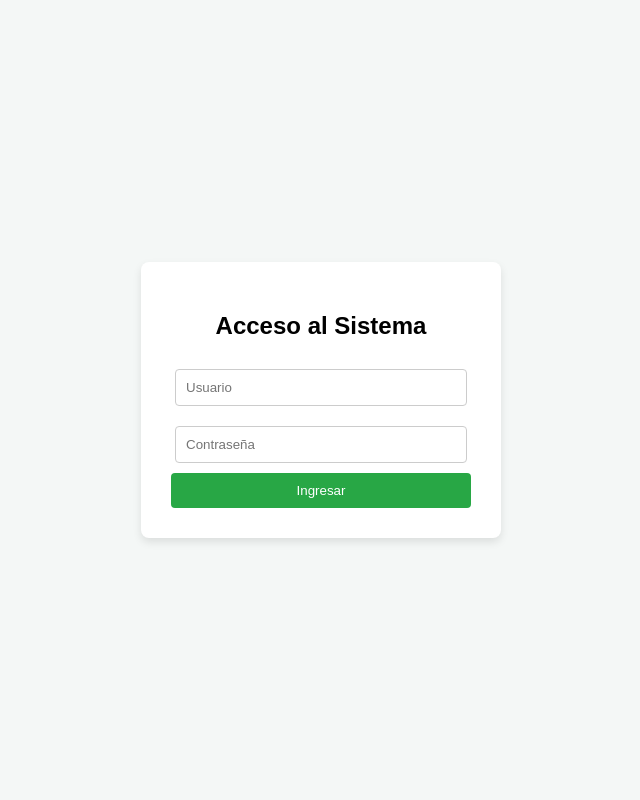
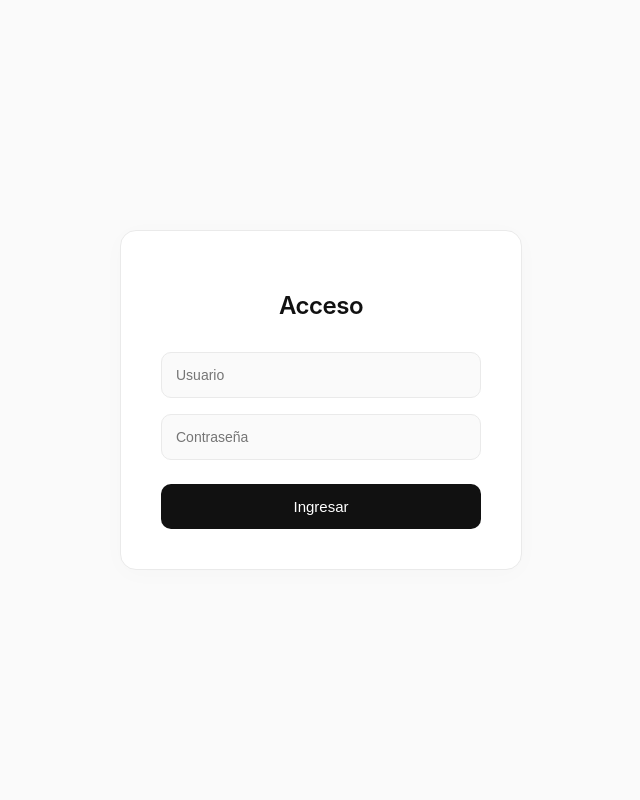
Before and after one commit to FabrizioJRD/SISTEMA-WEB-CON-FLASK, a Flask app: template templates/index.html in a window 1280 px wide. Shown: the whole page, without its empty margins (319-959 px from the left). Run offline with Flask 3, Linux system fonts and the light colour scheme; the template is opened without the code that fills it, so the values that code supplies are empty.

Commit message:
"cambios"

```diff
--- a/templates/buscador.html
+++ b/templates/buscador.html
@@ -74,7 +74,7 @@
 <body>
     <div class="search-container">
         <div class="nav-buttons">
-            <a href="principal.html" class="btn btn-back">⬅ Regresar</a>
+            <a href="principal.html" class="btn btn-back">Regresar</a>
             <a href="index.html" onclick="localStorage.removeItem('usuarioNombre');" class="btn btn-logout">🚪 Salir del
                 Sistema</a>
         </div>
--- a/templates/index.html
+++ b/templates/index.html
@@ -1,64 +1,22 @@
 <!DOCTYPE html>
 <html lang="es">
-
 <head>
     <meta charset="UTF-8">
-    <title>Login - Sistema Web</title>
+    <title>Login</title>
     <style>
-        body {
-            font-family: Arial, sans-serif;
-            background-color: #f4f7f6;
-            display: flex;
-            justify-content: center;
-            align-items: center;
-            height: 100vh;
-            margin: 0;
-        }
-
-        .login-container {
-            background: white;
-            padding: 30px;
-            border-radius: 8px;
-            box-shadow: 0 4px 8px rgba(0, 0, 0, 0.1);
-            width: 300px;
-            text-align: center;
-        }
-
-        input[type="text"],
-        input[type="password"] {
-            width: 90%;
-            padding: 10px;
-            margin: 10px 0;
-            border: 1px solid #ccc;
-            border-radius: 4px;
-        }
-
-        button {
-            background-color: #28a745;
-            color: white;
-            border: none;
-            padding: 10px 20px;
-            border-radius: 4px;
-            cursor: pointer;
-            width: 100%;
-        }
-
-        button:hover {
-            background-color: #218838;
-        }
-
-        .error {
-            color: red;
-            margin-bottom: 15px;
-            font-size: 14px;
-            display: none;
-        }
+        body { font-family: -apple-system, BlinkMacSystemFont, "Segoe UI", Roboto, sans-serif; background-color: #fafafa; display: flex; justify-content: center; align-items: center; height: 100vh; margin: 0; color: #111; }
+        .login-container { background: white; padding: 40px; border-radius: 16px; border: 1px solid #eaeaea; box-shadow: 0 4px 24px rgba(0,0,0,0.02); width: 320px; text-align: center; }
+        h2 { font-weight: 600; margin-bottom: 24px; font-size: 24px; letter-spacing: -0.5px;}
+        input { width: 100%; box-sizing: border-box; padding: 14px; margin: 8px 0; border: 1px solid #eaeaea; border-radius: 10px; background: #fafafa; font-size: 14px; outline: none; transition: border 0.3s; }
+        input:focus { border-color: #111; }
+        button { background-color: #111; color: white; border: none; padding: 14px; border-radius: 10px; cursor: pointer; width: 100%; margin-top: 16px; font-size: 15px; font-weight: 500; transition: background 0.3s; }
+        button:hover { background-color: #333; }
+        .error { color: #e63946; margin-bottom: 15px; font-size: 13px; display: none; }
     </style>
 </head>
-
 <body>
     <div class="login-container">
-        <h2>Acceso al Sistema</h2>
+        <h2>Acceso</h2>
         <div id="errorMsg" class="error"></div>
 
         <form id="loginForm">
@@ -69,9 +27,10 @@
     </div>
 
     <script>
-        const BACKEND_URL = 'https://sistema-web-con-flask.onrender.com';
+        // ¡PON TU ENLACE REAL DE RENDER AQUÍ!
+        const BACKEND_URL = 'https://tu-api.onrender.com';
 
-        document.getElementById('loginForm').addEventListener('submit', function (e) {
+        document.getElementById('loginForm').addEventListener('submit', function(e) {
             e.preventDefault();
 
             const user = document.getElementById('username').value;
@@ -85,7 +44,7 @@
             })
             .then(response => response.json())
             .then(data => {
-                    if (data.success) {
+                if(data.success) {
                     localStorage.setItem('usuarioNombre', data.nombre);
                     window.location.href = 'principal.html';
                 } else {
@@ -97,5 +56,4 @@
         });
     </script>
 </body>
-
 </html>
```
Also changed, not shown: templates/principal.html (+4 -4 lines). Lines whose indentation alone changed are shown as unchanged.
